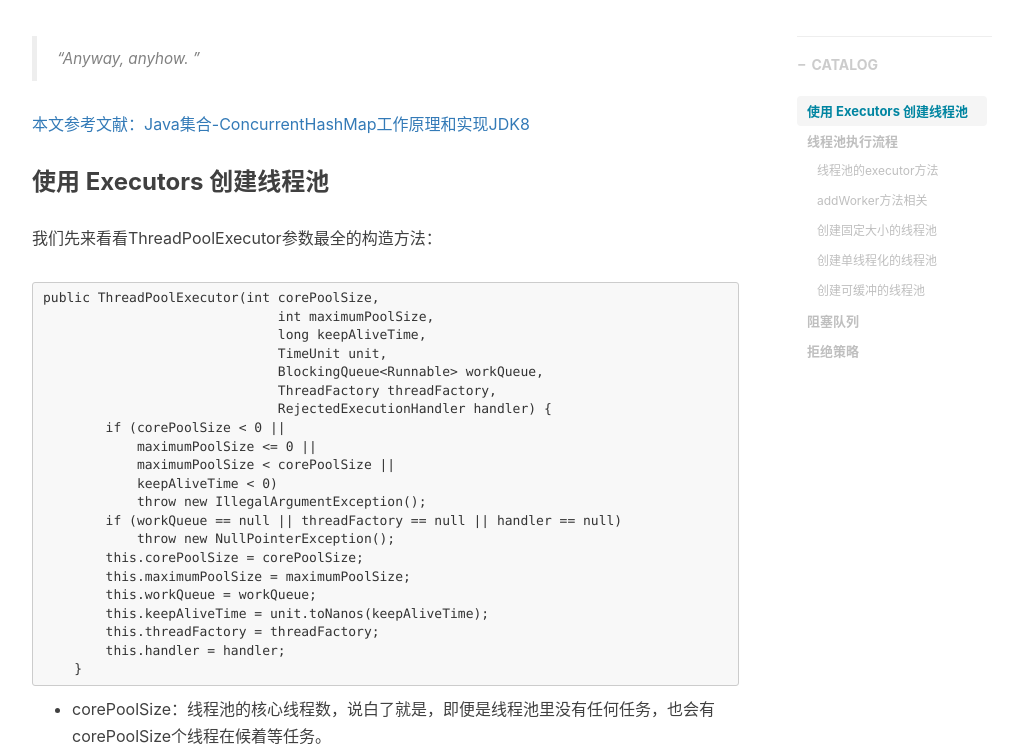
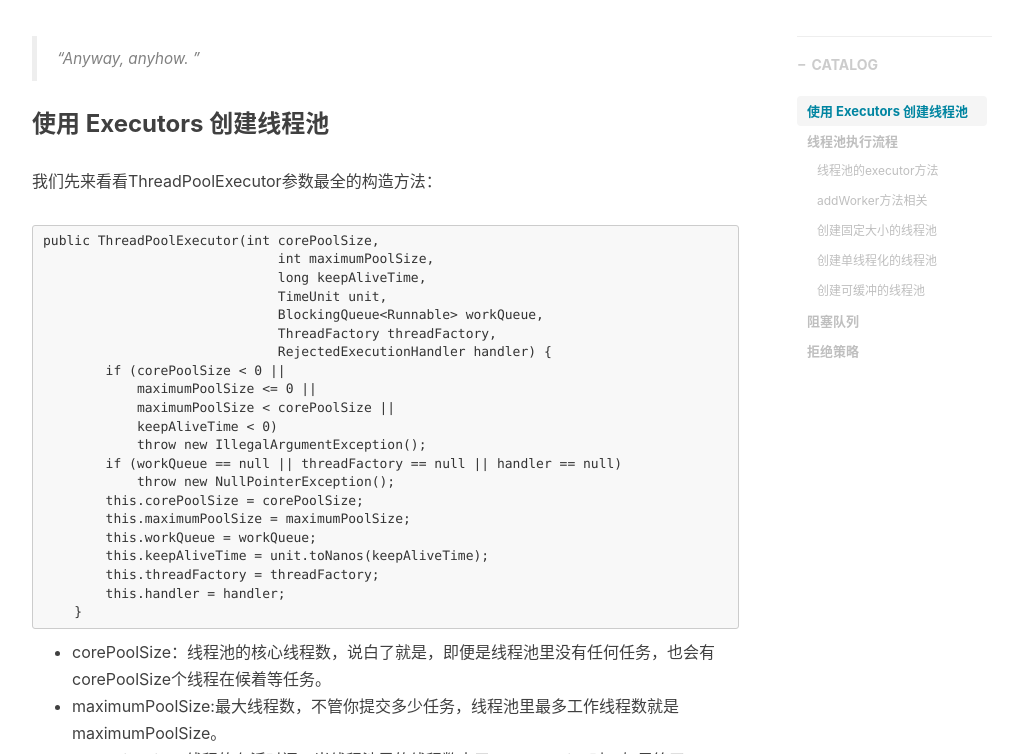
Before and after one commit to tfl435918939/blog, a Jekyll site: the page built from _posts/2018-04-08-线程池相关.markdown, in a window 1280 px wide and 900 px high, scrolled down 381 px, cut to the strip 146-900 px from the top of the window. Shown: the whole strip, without its empty margins (233-1256 px from the left). Built offline with Jekyll 4.4.1, drawn with Linux system fonts in a browser that asks for light colours; nearby versions of some CDN libraries; comment, search, counter and statistics services are not loaded.

Commit message:
write an article : ThreadPoolExcutor

```diff
--- a/_posts/2018-04-08-线程池相关.markdown
+++ b/_posts/2018-04-08-线程池相关.markdown
@@ -11,8 +11,6 @@ tags:
 ---
 
 > “Anyway, anyhow. ”
-
-[本文参考文献：Java集合-ConcurrentHashMap工作原理和实现JDK8](https://www.jianshu.com/p/85d158455861)
 
 ### 使用 Executors 创建线程池
 我们先来看看ThreadPoolExecutor参数最全的构造方法：
```
